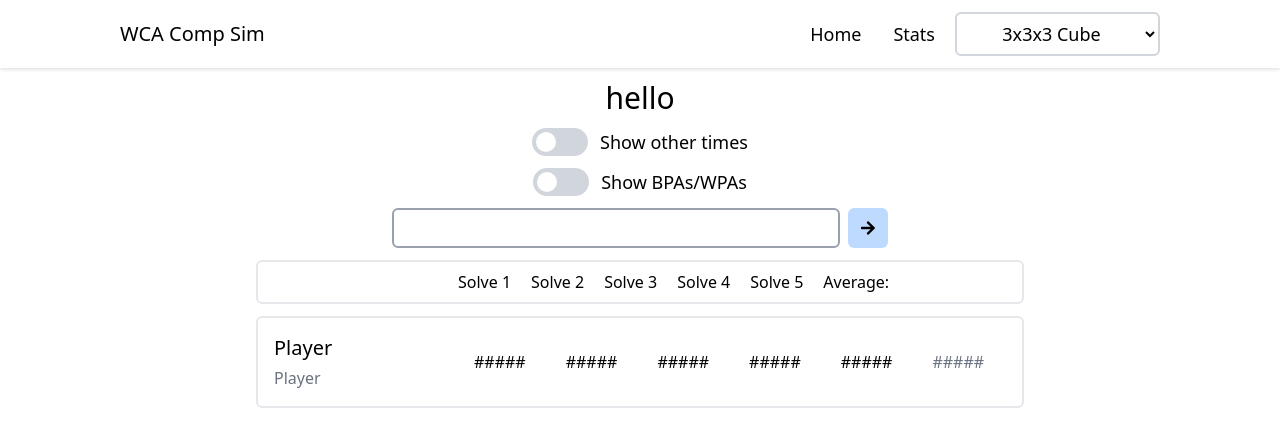
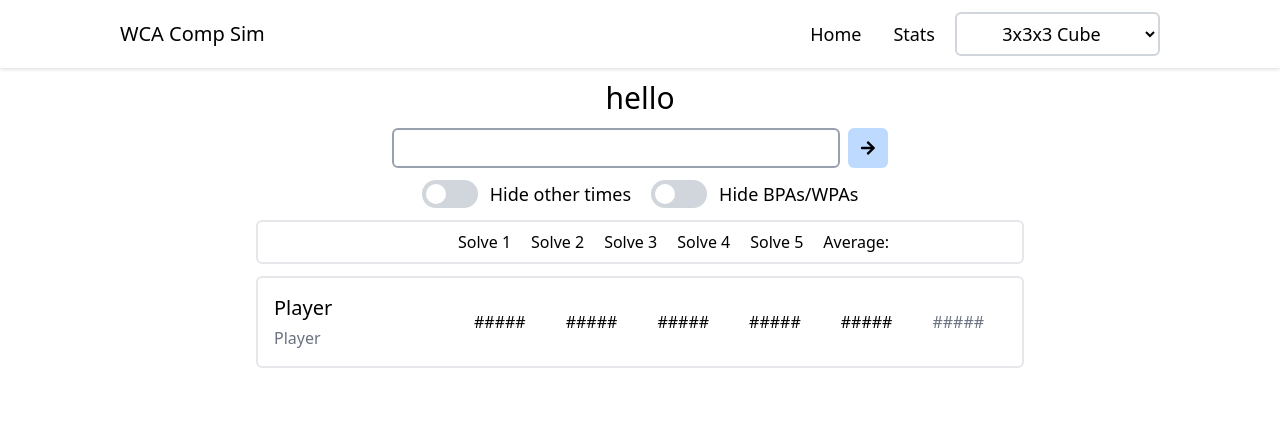
Before and after one commit to dwyaneramos/wca-comp-sim, a React (Vite) app: page / in a window 1280 px wide. Both pictures are taken after a click on the button "Start". Shown: the top 446 px of the page. Built offline with nearby package versions, Linux system fonts and the light colour scheme.

Commit message:
can edit times

```diff
--- a/src/components/sections/Game.jsx
+++ b/src/components/sections/Game.jsx
@@ -12,7 +12,8 @@ export const Game = (props) => {
   const [canViewOtherTimes, setViewOtherTimes] = useState(true)
   const [canViewPotentialAvg, setViewPotentialAvg] = useState(true)
   const numSolvesInRound = 5
-  const [ toggleButtonDisabled, setToggleDisability] = useState(false);
+  const [toggleButtonDisabled, setToggleDisability] = useState(false);
+  const [showPopup, setShowPopup] = useState({cuber: null, solveIdx: null});
   const [timeInput, setTime] = useState("")
   console.log("RAHH", competitors)
 
@@ -25,6 +26,21 @@ export const Game = (props) => {
   }, [solveNum])
 
 
+  function editTime (time, idx) {
+    console.log("PASSED DOWN", idx)
+    setCompetitors(prev =>
+      prev.map(c => {
+        if (c.id !== "Player") {
+          return c
+        }
+
+        return createPlayerWithNewTime(c, idx + 1, time)
+
+      }))
+    setShowPopup({cuber : null, solveIdx : null})
+  }
+
+
   let sortedCompetitors = [...competitors];
   if (solveNum >= 1 && solveNum <= numSolvesInRound - 1) {
     sortedCompetitors = [...competitors].sort(function(c1, c2) {return Math.min(...c1.times.slice(0,solveNum)) - Math.min(...c2.times.slice(0,solveNum))} )
@@ -34,50 +50,41 @@ export const Game = (props) => {
   return (
     <section className = "flex flex-col pt-20 items-center gap-3  w-screen h-screen bg-white">
       <h1 className="text-3xl">hello</h1>
-      <div className = "flex flex-row text-lg justify-center items-center gap-3">
-        <Toggle disabled = {toggleButtonDisabled} variable = {canViewOtherTimes} setterFunc = {setViewOtherTimes}/>
-        <h1>Show other times</h1>
-      </div>
-      <div className = "flex flex-row text-lg justify-center items-center gap-3">
-        <Toggle disabled = {toggleButtonDisabled} variable = {canViewPotentialAvg} setterFunc = {setViewPotentialAvg}/>
-        <h1>Show BPAs/WPAs</h1>
-      </div>
       <div className = "flex flex-row gap-2">
         <input type="text"  className ="border-2 border-gray-400 rounded-md w-md h-10 px-2 "  name="time" value={timeInput} onChange={(e) => setTime(e.target.value)}/>
         <button onClick={() => submitTime(timeInput, setCompetitors, solveNum, competitors, setSolveNum, setTime)} type="" className = "bg-blue-200 cursor-pointer  w-10 h-10 flex justify-center items-center rounded-md">
           <FaArrowRight/>
         </button>
       </div>
+
+      <div className = "flex flex-row gap-5">
+        <div className = "flex flex-row text-lg justify-center items-center gap-3">
+          <Toggle disabled = {toggleButtonDisabled} variable = {canViewOtherTimes} setterFunc = {setViewOtherTimes}/>
+          <h1>Hide other times</h1>
+        </div>
+        <div className = "flex flex-row text-lg justify-center items-center gap-3">
+          <Toggle disabled = {toggleButtonDisabled} variable = {canViewPotentialAvg} setterFunc = {setViewPotentialAvg}/>
+          <h1>Hide BPAs/WPAs</h1>
+        </div>
+      </div>
+
       <TimeHeaders/>
-      <DisplayCuberTimes solveNum = {solveNum} canViewOtherTimes = {canViewOtherTimes} competitors = {sortedCompetitors} canViewPotentialAvg = {canViewPotentialAvg}/>
+      <DisplayCuberTimes solveNum = {solveNum} canViewOtherTimes = {canViewOtherTimes} competitors = {sortedCompetitors} canViewPotentialAvg = {canViewPotentialAvg} setShowPopup = {setShowPopup}/>
+      {showPopup.cuber !== null && <EditTimePopup cuber = {showPopup.cuber} idx = {showPopup.solveIdx} onClick={editTime}/>}
     </section>
   )
 }
 
-function submitTime (time, setCompetitors, solveNum, competitors, setSolveNum, setTime) {
-  const nextSolveNum = solveNum + 1
-  setSolveNum(nextSolveNum)
-  setCompetitors(prev =>
-    prev.map(c => {
-      if (c.id !== "Player") {
-        return c
-      }
 
-      return createPlayerWithNewTime(c, nextSolveNum, time)
 
-    }))
-  setTime("")
-
-}
-
-const DisplayCuberTimes = ({solveNum, canViewOtherTimes, competitors, canViewPotentialAvg}) => {
+const DisplayCuberTimes = ({solveNum, canViewOtherTimes, competitors, canViewPotentialAvg, setShowPopup}) => {
   return (
     <div className="flex flex-col gap-2  overflow-y-scroll">
       {competitors.map((cuber) => {
 
         return (
           <div key = {cuber.id}>
-            <PlayerRow cuber = {cuber} solveNum = {solveNum} canViewOtherTimes = {canViewOtherTimes} canViewPotentialAvg = {canViewPotentialAvg}/>
+            <PlayerRow cuber = {cuber} solveNum = {solveNum} canViewOtherTimes = {canViewOtherTimes} canViewPotentialAvg = {canViewPotentialAvg} setShowPopup={setShowPopup}/>
           </div>
         )
       })}
@@ -99,16 +106,6 @@ const TimeHeaders = () => {
     </div>
   )
 }
-
-const ToggleShowOtherTimes = ({disabled, canViewOtherTimes, setViewOtherTimes}) =>  {
-  return (
-    <button type="" disabled = {disabled} className={` ${canViewOtherTimes ? "bg-gray-300 " : "bg-green-300"} relative  w-14 rounded-3xl h-7`} onClick = {() => setViewOtherTimes(!canViewOtherTimes)}>
-      <div className = {`${canViewOtherTimes ? "left-1" : "left-[55%]"} transition-all duration-200 absolute rounded-[99px] top-1 w-5 h-5  bg-white`}/>
-    </button>
-  )
-
-}
-
 const Toggle = ({disabled, variable, setterFunc}) => {
   return (
     <button type="" disabled = {disabled} className={` ${variable ? "bg-gray-300 " : "bg-green-300"} relative  w-14 rounded-3xl h-7`} onClick = {() => setterFunc(!variable)}>
@@ -116,8 +113,36 @@ const Toggle = ({disabled, variable, setterFunc}) => {
     </button>
   )
 }
+function submitTime (time, setCompetitors, solveNum, competitors, setSolveNum, setTime) {
+  const nextSolveNum = solveNum + 1
+  setSolveNum(nextSolveNum)
+  setCompetitors(prev =>
+    prev.map(c => {
+      if (c.id !== "Player") {
+        return c
+      }
 
-const PlayerRow = ({cuber, solveNum, canViewOtherTimes, canViewPotentialAvg}) => {
+      return createPlayerWithNewTime(c, nextSolveNum, time)
+
+    }))
+  setTime("")
+}
+
+
+const EditTimePopup = ({cuber, idx, onClick}) => {
+  const [newTime, setNewTime] = useState(cuber.times[idx].toFixed(2))
+  console.log("INDEX", idx)
+  return (
+    <div className = "bg-green-200 flex justify-center items-center flex-col w-200 h-100 absolute right-0 left-0 mx-auto top-0 bottom-0 my-auto">
+      <h1>Edit Time</h1>
+      <input className="bg-white w-md" type="" name="edit time input" value={newTime} onChange={(e)=>setNewTime(e.target.value)}/>
+      <button type="" onClick={()=>onClick(newTime, idx)} className ="bg-green-500 p-2 rounded-md text-white cursor-pointer">Confirm</button>
+
+    </div>
+  )
+}
+
+const PlayerRow = ({cuber, solveNum, canViewOtherTimes, canViewPotentialAvg, setShowPopup}) => {
   let avgToDisplay = "";
   if (solveNum == 4) {
       avgToDisplay = cuber.bpa.toFixed(2) + "/" + cuber.wpa.toFixed(2)
@@ -136,16 +161,30 @@ const PlayerRow = ({cuber, solveNum, canViewOtherTimes, canViewPotentialAvg}) =>
 
       {/* Display Times */}
 
-      {cuber.times.map((time, idx) => {
-        const timeToDisplay = idx + 1 <= solveNum && (canViewOtherTimes || cuber.id === "Player") ? time.toFixed(2) : "#####"
-        return (
-          <div key = {idx}>
-            {timeToDisplay}
-          </div>
-        )
+      {cuber.id === "Player" &&
+
+        cuber.times.map((time, idx) => {
+          const timeToDisplay = idx + 1 <= solveNum && (canViewOtherTimes || cuber.id === "Player") ? time.toFixed(2) : "#####"
+          return (
+            <button key = {idx} onClick={()=>setShowPopup({cuber: cuber, solveIdx : idx})} className = {`${cuber.id == "Player" && idx < solveNum ? "hover:text-gray-600 cursor-pointer": ""}`}>
+              {timeToDisplay}
+            </button>
+          )
 
 
-      })}
+        })
+      }
+
+      {cuber.id !== "Player" &&
+        cuber.times.map((time, idx) => {
+          const timeToDisplay = idx + 1 <= solveNum && (canViewOtherTimes || cuber.id === "Player") ? time.toFixed(2) : "#####"
+          return (
+            <div key = {idx}>
+              {timeToDisplay}
+            </div>
+          )
+        })
+      }
 
       {/* Display BPA/WPA */}
 
--- a/src/components/services/cuber.js
+++ b/src/components/services/cuber.js
@@ -57,7 +57,7 @@ export const genRandomTime = (mean) => {
   while (v === 0) v = Math.random()
 
   const z = Math.sqrt(-2 * Math.log(u)) * Math.cos(2 * Math.PI * v);
-  const stdDev = 0.2
+  const stdDev = 0.8
   const time = z * stdDev + mean;
   return time
 }
```
